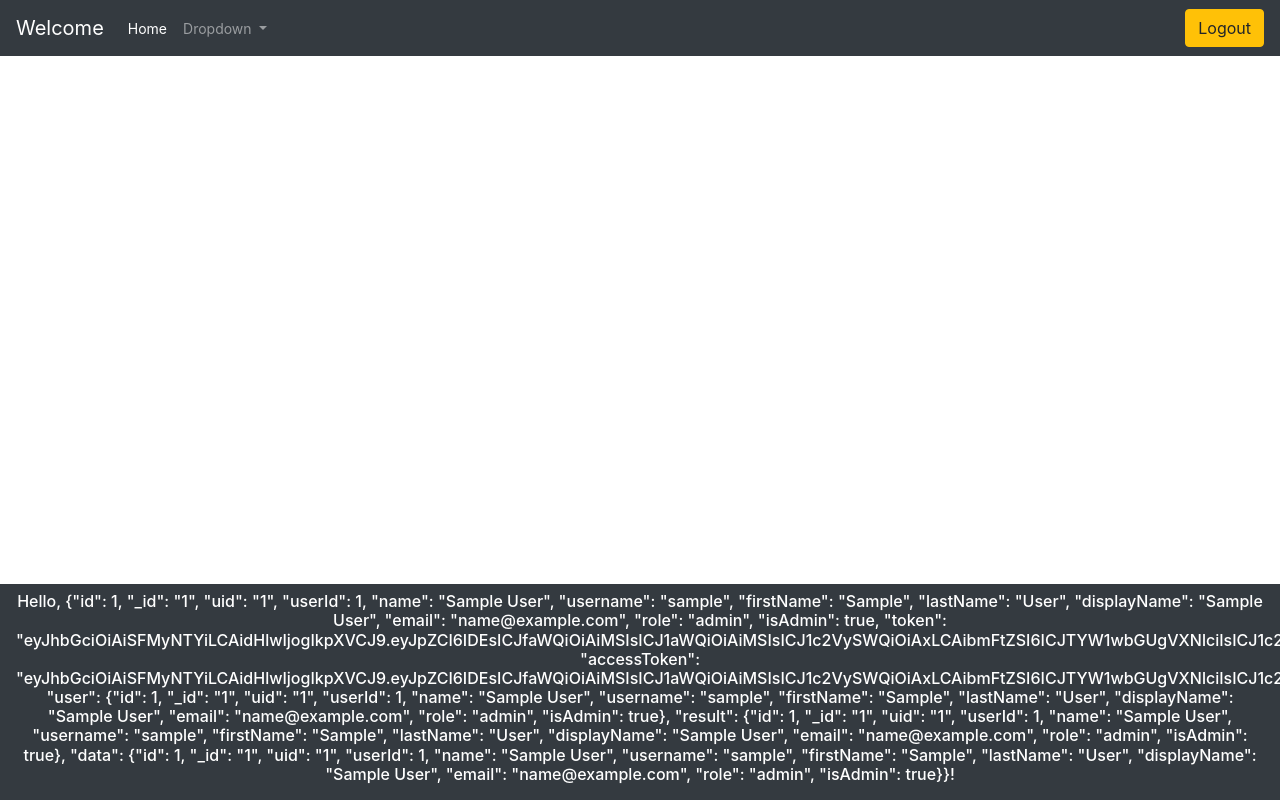
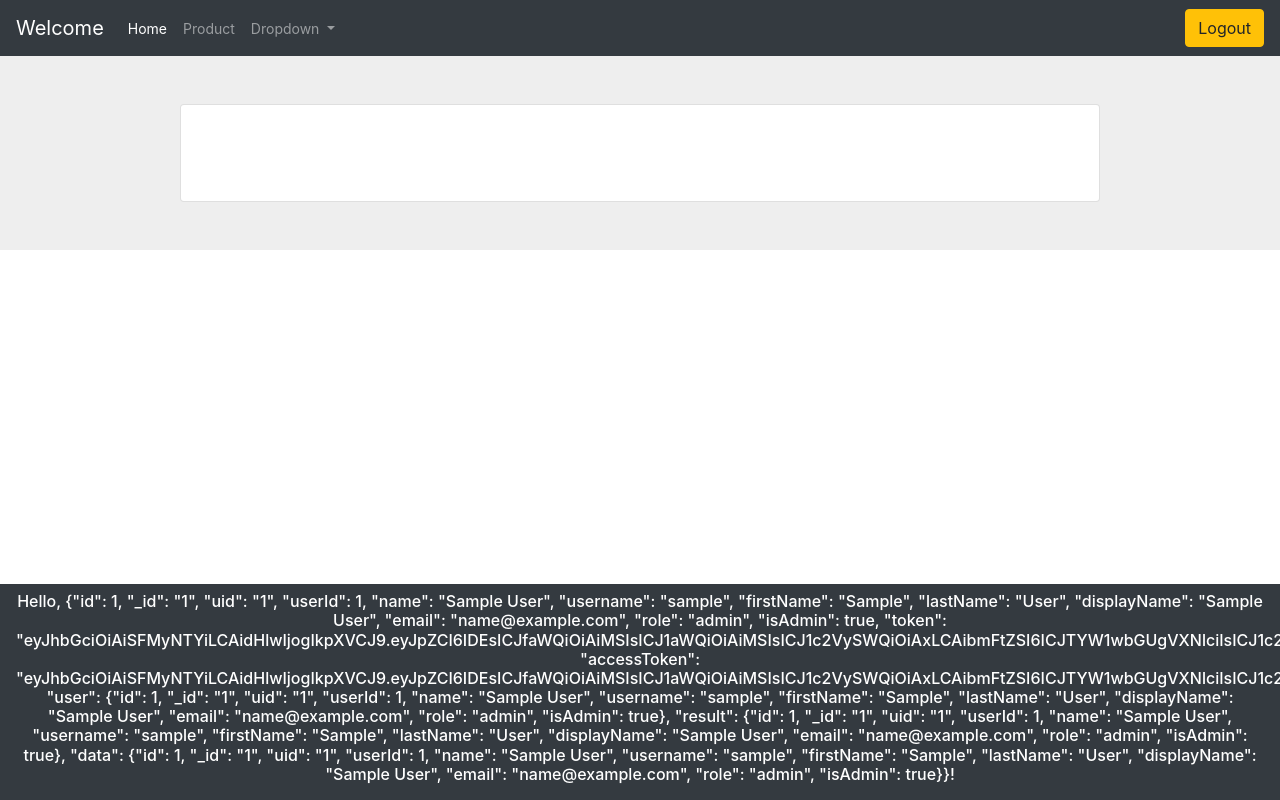
Before and after one commit to AlamTahmidul/HelpMeOut, an Angular app in the folder help-me-out/: page /product-sell in a window 1280 px wide. Before the commit this address led to /. Built offline with nearby package versions, Linux system fonts and the light colour scheme; sample sign-in values are in the browser's storage.

Commit message:
New-page

```diff
--- a/help-me-out/src/app/allComponents/header/nav/nav.component.html
+++ b/help-me-out/src/app/allComponents/header/nav/nav.component.html
@@ -19,7 +19,9 @@
         <!-- <li class="nav-item">
           <a class="nav-link disabled" href="#">Disabled</a>
         </li> -->
-
+        <li class="nav-item ">
+          <a class="nav-link" href="product-sell">Product</a>
+        </li>
         <li class="nav-item dropdown">
           <a class="nav-link dropdown-toggle" href="#" id="navbarDropdown" role="button" data-toggle="dropdown" aria-haspopup="true" aria-expanded="false">
             Dropdown
--- a/help-me-out/src/app/allComponents/main/button/button.component.html
+++ /dev/null
@@ -1 +0,0 @@
-<button class = "btn btn-success"> Bug button </button>
--- a/help-me-out/src/app/allComponents/main/button/button.component.ts
+++ /dev/null
@@ -1,15 +0,0 @@
-import { Component, OnInit } from '@angular/core';
-
-@Component({
-  selector: 'app-button',
-  templateUrl: './button.component.html',
-  styleUrls: ['./button.component.css']
-})
-export class ButtonComponent implements OnInit {
-
-  constructor() { }
-
-  ngOnInit(): void {
-  }
-
-}
--- /dev/null
+++ b/help-me-out/src/app/allComponents/main/products/products.component.html
@@ -0,0 +1,27 @@
+<section class="h-100 gradient-form" style="background-color: #eee;">
+    <div class="container py-5 h-100">
+      <div class="row d-flex justify-content-center align-items-center h-100">
+        <div class="col-xl-10">
+          <div class="card rounded-3 text-black">
+            <div class="row g-0">
+              <div class="col-lg-6">
+                <div class="card-body p-md-5 mx-md-4">
+
+                        <!-- CONTENT -->
+
+                </div>
+              </div>
+              <div class="col-lg-6 d-flex align-items-center gradient-custom-2 right-content">
+                <div>
+                  <div class="text-white px-3 py-4 p-md-5 mx-md-4">
+                      <!-- CONTENT -->
+                  </div>
+                </div>
+              </div>
+
+            </div>
+          </div>
+        </div>
+      </div>
+    </div>
+  </section>
--- /dev/null
+++ b/help-me-out/src/app/allComponents/main/products/products.component.ts
@@ -0,0 +1,15 @@
+import { Component, OnInit } from '@angular/core';
+
+@Component({
+  selector: 'app-products',
+  templateUrl: './products.component.html',
+  styleUrls: ['./products.component.css']
+})
+export class ProductsComponent implements OnInit {
+
+  constructor() { }
+
+  ngOnInit(): void {
+  }
+
+}
--- a/help-me-out/src/app/allComponents/main/reg-login-page/reg-login-page.component.html
+++ b/help-me-out/src/app/allComponents/main/reg-login-page/reg-login-page.component.html
@@ -46,7 +46,7 @@
                 <div>
                   <div class="text-white px-3 py-4 p-md-5 mx-md-4">
                     <h4 class="mb-4">We are more than just a company</h4>
-                    <p class="small mb-0">Lorem ipsum dolor sit amet, consectetur adipisicing elit, sed do eiusmod tempor incididunt ut labore et dolore magna aliqua. Ut enim ad minim veniam, quis nostrud exercitation ullamco laboris nisi ut aliquip ex ea commodo consequat.</p>
+                    <p class="small mb-0">Selling Homemade Food that is Good for Your Health!</p>
                   </div>
                 </div>
               </div>
--- a/help-me-out/src/app/app-routing.module.ts
+++ b/help-me-out/src/app/app-routing.module.ts
@@ -1,15 +1,15 @@
 import { NgModule } from '@angular/core';
 import { RouterModule, Routes } from '@angular/router';
-import { ButtonComponent } from './allComponents/main/button/button.component';
 import { LandingComponent } from './allComponents/main/landing/landing.component';
 import { MainComponent } from './allComponents/main/main.component';
+import { ProductsComponent } from './allComponents/main/products/products.component';
 import { AppComponent } from './app.component';
 import { AuthGuardService as AuthGuard } from './services/auth/auth-guard.service'
 
 const routes: Routes = [
   {path: '', component: MainComponent},
   {path: 'home', component: LandingComponent, canActivate:[AuthGuard] },
-  {path: 'button-ref', component: ButtonComponent, canActivate:[AuthGuard] }
+  {path: 'product-sell', component: ProductsComponent, canActivate:[AuthGuard] }
 ];
 
 @NgModule({
--- a/help-me-out/src/app/app.module.ts
+++ b/help-me-out/src/app/app.module.ts
@@ -11,7 +11,7 @@ import { RegLoginPageComponent } from './allComponents/main/reg-login-page/reg-l
 import { LandingComponent } from './allComponents/main/landing/landing.component';
 import { ReactiveFormsModule } from '@angular/forms';
 import { HttpClientModule, HttpClient } from '@angular/common/http';
-import { ButtonComponent } from './allComponents/main/button/button.component';
+import { ProductsComponent } from './allComponents/main/products/products.component';
 
 @NgModule({
   declarations: [
@@ -22,7 +22,7 @@ import { ButtonComponent } from './allComponents/main/button/button.component';
     NavComponent,
     RegLoginPageComponent,
     LandingComponent,
-    ButtonComponent,
+    ProductsComponent,
 
   ],
   imports: [
```
Also changed, not shown: help-me-out/src/app/allComponents/main/products/products.component.css (added), 1 other file (tests, documents, lock files or other folders).
